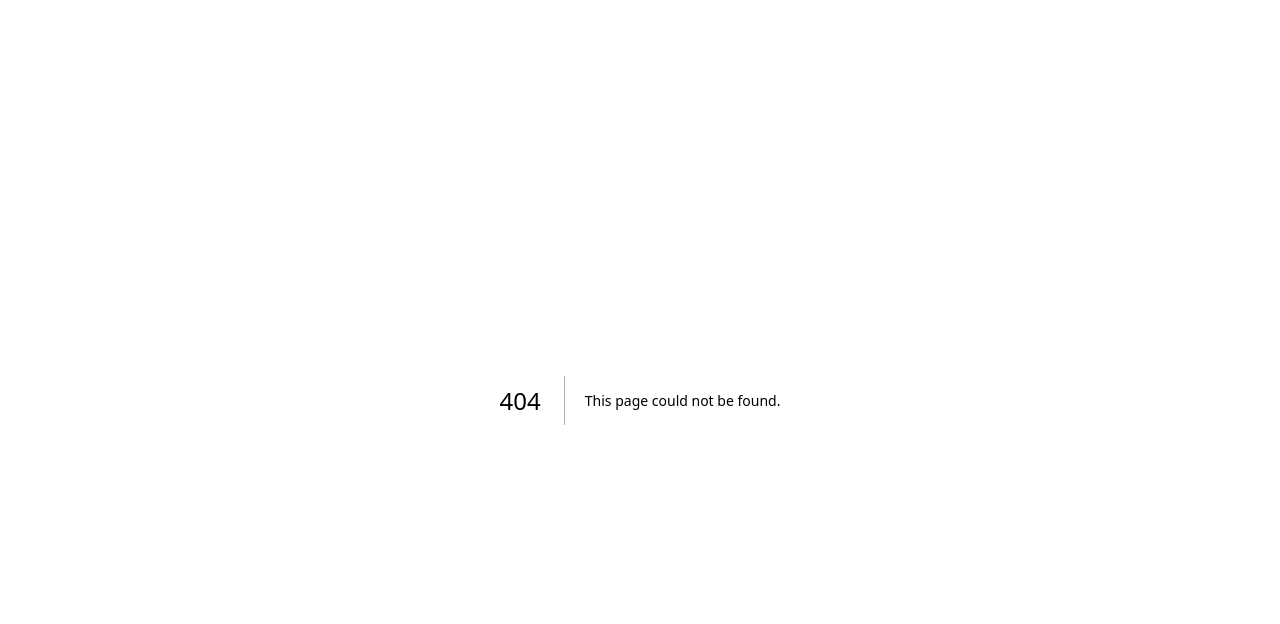
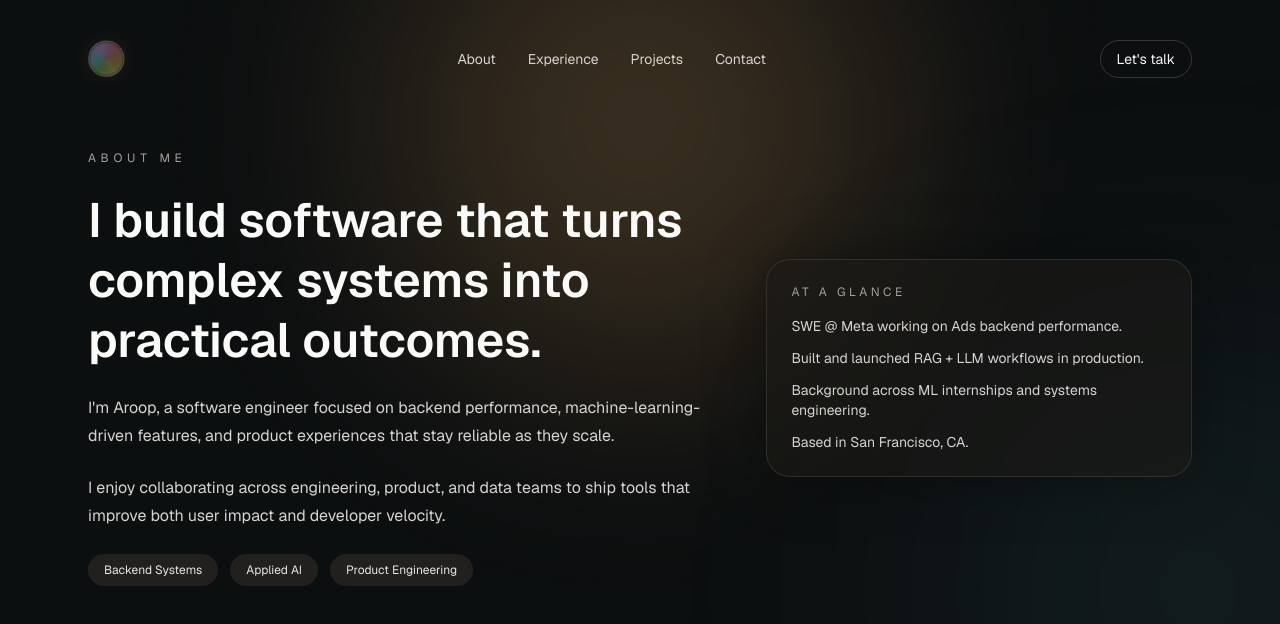
Before and after one commit to AroopBiswal/website, a Next.js app: page /about in a window 1280 px wide. Before the commit this address had no page. Shown: the top 624 px of the page. Built offline with nearby package versions, Linux system fonts and the light colour scheme.

Commit message:
added about me page

```diff
--- /dev/null
+++ b/app/about/page.tsx
@@ -0,0 +1,78 @@
+import Link from "next/link";
+
+import AccentWheel from "../components/accent-wheel";
+
+export default function AboutPage() {
+  return (
+    <div className="min-h-screen bg-charcoal text-stone-100">
+      <div className="pointer-events-none fixed inset-0 overflow-hidden">
+        <div
+          className="absolute -top-32 left-1/2 h-[500px] w-[500px] -translate-x-1/2 rounded-full blur-[120px]"
+          style={{ backgroundColor: "var(--accent)", opacity: 0.2 }}
+        />
+        <div className="absolute bottom-0 right-[-10%] h-[420px] w-[420px] rounded-full bg-azure/15 blur-[140px]" />
+      </div>
+
+      <header className="relative z-10 mx-auto flex w-full max-w-6xl items-center justify-between px-6 py-10">
+        <div className="flex items-center gap-3">
+          <AccentWheel />
+        </div>
+        <nav className="hidden items-center gap-8 text-sm text-stone-300 md:flex">
+          <Link className="text-stone-100" href="/about">
+            About
+          </Link>
+          <Link className="hover:text-stone-100" href="/">
+            Experience
+          </Link>
+          <Link className="hover:text-stone-100" href="/#projects">
+            Projects
+          </Link>
+          <Link className="hover:text-stone-100" href="/#contact">
+            Contact
+          </Link>
+        </nav>
+        <Link
+          className="rounded-full border border-stone-600/60 px-4 py-2 text-sm text-stone-200 transition hover:border-stone-300 hover:text-stone-50"
+          href="/#contact"
+        >
+          Let&apos;s talk
+        </Link>
+      </header>
+
+      <main className="relative z-10 mx-auto flex w-full max-w-6xl flex-col gap-12 px-6 pb-24">
+        <section className="grid gap-10 pt-8 md:grid-cols-[1.2fr_0.8fr] md:items-center">
+          <div className="space-y-6">
+            <p className="text-xs uppercase tracking-[0.4em] text-stone-400">About Me</p>
+            <h1 className="text-4xl font-semibold leading-tight text-stone-50 md:text-5xl">
+              I build software that turns complex systems into practical outcomes.
+            </h1>
+            <p className="text-base leading-7 text-stone-300">
+              I&apos;m Aroop, a software engineer focused on backend performance,
+              machine-learning-driven features, and product experiences that stay
+              reliable as they scale.
+            </p>
+            <p className="text-base leading-7 text-stone-300">
+              I enjoy collaborating across engineering, product, and data teams to
+              ship tools that improve both user impact and developer velocity.
+            </p>
+            <div className="flex flex-wrap gap-3">
+              <span className="rounded-full bg-stone-800/80 px-4 py-2 text-xs text-stone-200">Backend Systems</span>
+              <span className="rounded-full bg-stone-800/80 px-4 py-2 text-xs text-stone-200">Applied AI</span>
+              <span className="rounded-full bg-stone-800/80 px-4 py-2 text-xs text-stone-200">Product Engineering</span>
+            </div>
+          </div>
+
+          <div className="rounded-3xl border border-stone-700/60 bg-stone-900/60 p-6 shadow-[0_0_60px_rgba(0,0,0,0.35)]">
+            <p className="text-xs uppercase tracking-[0.3em] text-stone-400">At A Glance</p>
+            <ul className="mt-4 space-y-3 text-sm text-stone-300">
+              <li>SWE @ Meta working on Ads backend performance.</li>
+              <li>Built and launched RAG + LLM workflows in production.</li>
+              <li>Background across ML internships and systems engineering.</li>
+              <li>Based in San Francisco, CA.</li>
+            </ul>
+          </div>
+        </section>
+      </main>
+    </div>
+  );
+}
--- /dev/null
+++ b/app/components/accent-wheel.tsx
@@ -0,0 +1,34 @@
+"use client";
+
+import { useEffect, useState } from "react";
+
+const ACCENT_COLORS = ["#f5b163", "#7bdff2", "#ff7ab2", "#9adf7d", "#f4e77d", "#c4a1ff"];
+const STORAGE_KEY = "site-accent-index";
+
+export default function AccentWheel() {
+  const [accentIndex, setAccentIndex] = useState(() => {
+    if (typeof window === "undefined") return 0;
+    const saved = window.localStorage.getItem(STORAGE_KEY);
+    if (!saved) return 0;
+    const parsed = Number(saved);
+    if (Number.isNaN(parsed) || parsed < 0 || parsed >= ACCENT_COLORS.length) return 0;
+    return parsed;
+  });
+
+  useEffect(() => {
+    document.documentElement.style.setProperty("--accent", ACCENT_COLORS[accentIndex]);
+    window.localStorage.setItem(STORAGE_KEY, String(accentIndex));
+  }, [accentIndex]);
+
+  return (
+    <button
+      type="button"
+      onClick={() => setAccentIndex((prev) => (prev + 1) % ACCENT_COLORS.length)}
+      className="color-wheel color-wheel-orbit rounded-full"
+      aria-label="Change accent color"
+      title="Change accent color"
+    >
+      <span className="sr-only">Change accent color</span>
+    </button>
+  );
+}
--- a/app/page.tsx
+++ b/app/page.tsx
@@ -1,16 +1,8 @@
-"use client";
+import Link from "next/link";
 
-import { useEffect, useState } from "react";
-
-const ACCENT_COLORS = ["#f5b163", "#7bdff2", "#ff7ab2", "#9adf7d", "#f4e77d", "#c4a1ff"];
+import AccentWheel from "./components/accent-wheel";
 
 export default function Home() {
-  const [accentIndex, setAccentIndex] = useState(0);
-
-  useEffect(() => {
-    document.documentElement.style.setProperty("--accent", ACCENT_COLORS[accentIndex]);
-  }, [accentIndex]);
-
   return (
     <div className="min-h-screen bg-charcoal text-stone-100">
       <div className="pointer-events-none fixed inset-0 overflow-hidden">
@@ -23,18 +15,13 @@ export default function Home() {
 
       <header className="relative z-10 mx-auto flex w-full max-w-6xl items-center justify-between px-6 py-10">
         <div className="flex items-center gap-3">
-          <button
-            type="button"
-            onClick={() => setAccentIndex((prev) => (prev + 1) % ACCENT_COLORS.length)}
-            className="color-wheel color-wheel-orbit rounded-full"
-            aria-label="Change accent color"
-            title="Change accent color"
-          >
-            <span className="sr-only">Change accent color</span>
-          </button>
+          <AccentWheel />
         </div>
         <nav className="hidden items-center gap-8 text-sm text-stone-300 md:flex">
-          <a className="hover:text-stone-100" href="#experience">
+          <Link className="hover:text-stone-100" href="/about">
+            About
+          </Link>
+          <a className="text-stone-100" href="#experience">
             Experience
           </a>
           <a className="hover:text-stone-100" href="#projects">
@@ -55,31 +42,22 @@ export default function Home() {
       <main className="relative z-10 mx-auto flex w-full max-w-6xl flex-col gap-20 px-6 pb-24">
         <section className="grid gap-10 pt-6 md:grid-cols-[1.2fr_0.8fr] md:items-center">
           <div className="space-y-6">
-            <h1 className="text-4xl font-semibold leading-tight text-stone-50 md:text-5xl">
-              Hi I&apos;m Aroop
-            </h1>
+            <p className="text-lg font-semibold text-stone-100">SWE @ Meta</p>
+            <h1 className="text-4xl font-semibold leading-tight text-stone-50 md:text-5xl">Hi I&apos;m Aroop</h1>
             <p className="text-base leading-7 text-stone-300">
-              I&apos;m Aroop, a software engineer with a strong interest in Agentic AI. In my free time I love heading down to Tahoe to snowboard, watching/playing basketball with friends, or just exploring SF.
+              I&apos;m Aroop, a software engineer focused on thoughtful product
+              experiences, data-informed decisions, and infrastructure that keeps
+              teams moving fast.
             </p>
             <div className="flex flex-wrap gap-3">
-              <span className="rounded-full bg-stone-800/80 px-4 py-2 text-xs text-stone-200">
-                Systems Design
-              </span>
-              <span className="rounded-full bg-stone-800/80 px-4 py-2 text-xs text-stone-200">
-                Product Engineering
-              </span>
-              <span className="rounded-full bg-stone-800/80 px-4 py-2 text-xs text-stone-200">
-                Data Platforms
-              </span>
+              <span className="rounded-full bg-stone-800/80 px-4 py-2 text-xs text-stone-200">Systems Design</span>
+              <span className="rounded-full bg-stone-800/80 px-4 py-2 text-xs text-stone-200">Product Engineering</span>
+              <span className="rounded-full bg-stone-800/80 px-4 py-2 text-xs text-stone-200">Data Platforms</span>
             </div>
           </div>
           <div className="rounded-3xl border border-stone-700/60 bg-stone-900/60 p-6 shadow-[0_0_60px_rgba(0,0,0,0.35)]">
-            <p className="text-xs uppercase tracking-[0.3em] text-stone-400">
-              Jan 2025 - Now
-            </p>
-            <h3 className="mt-4 text-lg font-semibold text-stone-100">
-              Meta · Software Engineer
-            </h3>
+            <p className="text-xs uppercase tracking-[0.3em] text-stone-400">Jan 2025 - Now</p>
+            <h3 className="mt-4 text-lg font-semibold text-stone-100">Meta · Software Engineer</h3>
             <p className="mt-4 text-lg text-stone-100">
               Driving performance improvements across backend services for Facebook and Instagram Ads
             </p>
@@ -94,23 +72,15 @@ export default function Home() {
         <section id="experience" className="space-y-8">
           <div className="flex items-end justify-between gap-6">
             <div>
-              <p className="text-xs uppercase tracking-[0.4em] text-stone-400">
-                Past Experience
-              </p>
-              <h2 className="mt-3 text-2xl font-semibold text-stone-50">
-                What I used to do
-              </h2>
+              <p className="text-xs uppercase tracking-[0.4em] text-stone-400">Past Experience</p>
+              <h2 className="mt-3 text-2xl font-semibold text-stone-50">What I used to do</h2>
             </div>
-            <p className="hidden text-sm text-stone-400 md:block">
-              2018 - Present
-            </p>
+            <p className="hidden text-sm text-stone-400 md:block">2018 - 2024</p>
           </div>
           <div className="grid gap-6 md:grid-cols-2">
             <article className="rounded-2xl border border-stone-800 bg-stone-900/70 p-6">
               <div className="flex items-center justify-between">
-                <h3 className="text-lg font-semibold text-stone-100">
-                  Meaku AI · AI Engineer
-                </h3>
+                <h3 className="text-lg font-semibold text-stone-100">Meaku AI · AI Engineer</h3>
                 <span className="text-xs text-stone-400">Aug 2024 - Oct 2024</span>
               </div>
               <ul className="mt-4 space-y-2 text-sm text-stone-300">
@@ -121,9 +91,7 @@ export default function Home() {
             </article>
             <article className="rounded-2xl border border-stone-800 bg-stone-900/70 p-6">
               <div className="flex items-center justify-between">
-                <h3 className="text-lg font-semibold text-stone-100">
-                  Valley Tech Systems · ML Software Intern
-                </h3>
+                <h3 className="text-lg font-semibold text-stone-100">Valley Tech Systems · ML Software Intern</h3>
                 <span className="text-xs text-stone-400">Jun 2023 - Sep 2023</span>
               </div>
               <ul className="mt-4 space-y-2 text-sm text-stone-300">
@@ -134,9 +102,7 @@ export default function Home() {
             </article>
             <article className="rounded-2xl border border-stone-800 bg-stone-900/70 p-6">
               <div className="flex items-center justify-between">
-                <h3 className="text-lg font-semibold text-stone-100">
-                  Intel Corporation · Software Engineer Intern
-                </h3>
+                <h3 className="text-lg font-semibold text-stone-100">Intel Corporation · Software Engineer Intern</h3>
                 <span className="text-xs text-stone-400">Jun 2022 - Sep 2022</span>
               </div>
               <ul className="mt-4 space-y-2 text-sm text-stone-300">
@@ -147,9 +113,7 @@ export default function Home() {
             </article>
             <article className="rounded-2xl border border-stone-800 bg-stone-900/70 p-6">
               <div className="flex items-center justify-between">
-                <h3 className="text-lg font-semibold text-stone-100">
-                  Intel Corporation · Software Engineering Intern
-                </h3>
+                <h3 className="text-lg font-semibold text-stone-100">Intel Corporation · Software Engineering Intern</h3>
                 <span className="text-xs text-stone-400">Jun 2019 - Aug 2019</span>
               </div>
               <ul className="mt-4 space-y-2 text-sm text-stone-300">
@@ -160,9 +124,7 @@ export default function Home() {
             </article>
             <article className="rounded-2xl border border-stone-800 bg-stone-900/70 p-6 md:col-span-2">
               <div className="flex items-center justify-between">
-                <h3 className="text-lg font-semibold text-stone-100">
-                  Intel Corporation · Technical Support Intern
-                </h3>
+                <h3 className="text-lg font-semibold text-stone-100">Intel Corporation · Technical Support Intern</h3>
                 <span className="text-xs text-stone-400">Jun 2018 - Aug 2018</span>
               </div>
               <ul className="mt-4 space-y-2 text-sm text-stone-300">
@@ -176,12 +138,8 @@ export default function Home() {
 
         <section id="projects" className="space-y-8">
           <div>
-            <p className="text-xs uppercase tracking-[0.4em] text-stone-400">
-              Projects
-            </p>
-            <h2 className="mt-3 text-2xl font-semibold text-stone-50">
-              Some of the things I&apos;ve made
-            </h2>
+            <p className="text-xs uppercase tracking-[0.4em] text-stone-400">Projects</p>
+            <h2 className="mt-3 text-2xl font-semibold text-stone-50">Some of the things I&apos;ve made</h2>
           </div>
           <div className="grid gap-6 md:grid-cols-3">
             {[
@@ -206,19 +164,12 @@ export default function Home() {
                 className="flex h-full flex-col justify-between rounded-2xl border border-stone-800 bg-stone-900/70 p-6"
               >
                 <div>
-                  <h3 className="text-lg font-semibold text-stone-100">
-                    {project.title}
-                  </h3>
-                  <p className="mt-4 text-sm leading-6 text-stone-300">
-                    {project.desc}
-                  </p>
+                  <h3 className="text-lg font-semibold text-stone-100">{project.title}</h3>
+                  <p className="mt-4 text-sm leading-6 text-stone-300">{project.desc}</p>
                 </div>
                 <div className="mt-6 flex flex-wrap gap-2 text-xs text-stone-400">
                   {project.tags.map((tag) => (
-                    <span
-                      key={tag}
-                      className="rounded-full border border-stone-700 px-3 py-1"
-                    >
+                    <span key={tag} className="rounded-full border border-stone-700 px-3 py-1">
                       {tag}
                     </span>
                   ))}
@@ -228,18 +179,11 @@ export default function Home() {
           </div>
         </section>
 
-        <section
-          id="contact"
-          className="rounded-3xl border border-stone-800 bg-stone-900/80 p-8"
-        >
+        <section id="contact" className="rounded-3xl border border-stone-800 bg-stone-900/80 p-8">
           <div className="flex flex-col gap-6 md:flex-row md:items-center md:justify-between">
             <div>
-              <p className="text-xs uppercase tracking-[0.4em] text-stone-400">
-                Contact
-              </p>
-              <h2 className="mt-3 text-2xl font-semibold text-stone-50">
-                Let&apos;s build something thoughtful
-              </h2>
+              <p className="text-xs uppercase tracking-[0.4em] text-stone-400">Contact</p>
+              <h2 className="mt-3 text-2xl font-semibold text-stone-50">Let&apos;s build something thoughtful</h2>
               <p className="mt-2 text-sm text-stone-300">
                 Email, calendar, or a quick DM works. I respond within 48 hours.
               </p>
```
